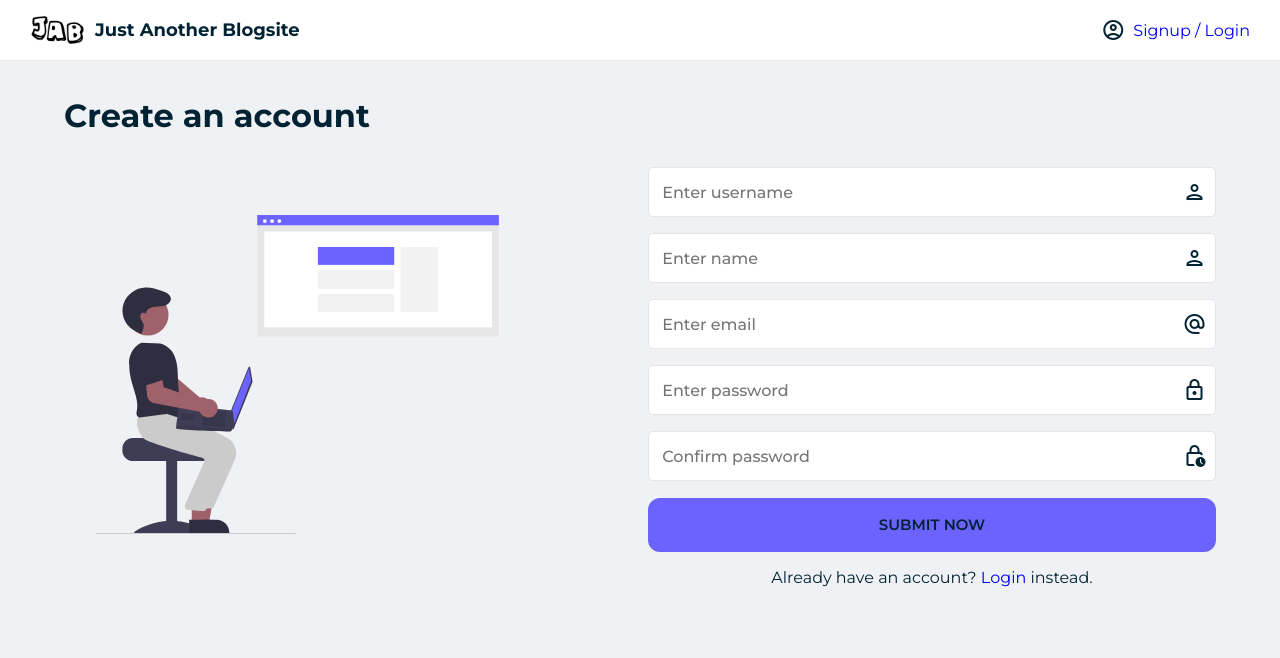
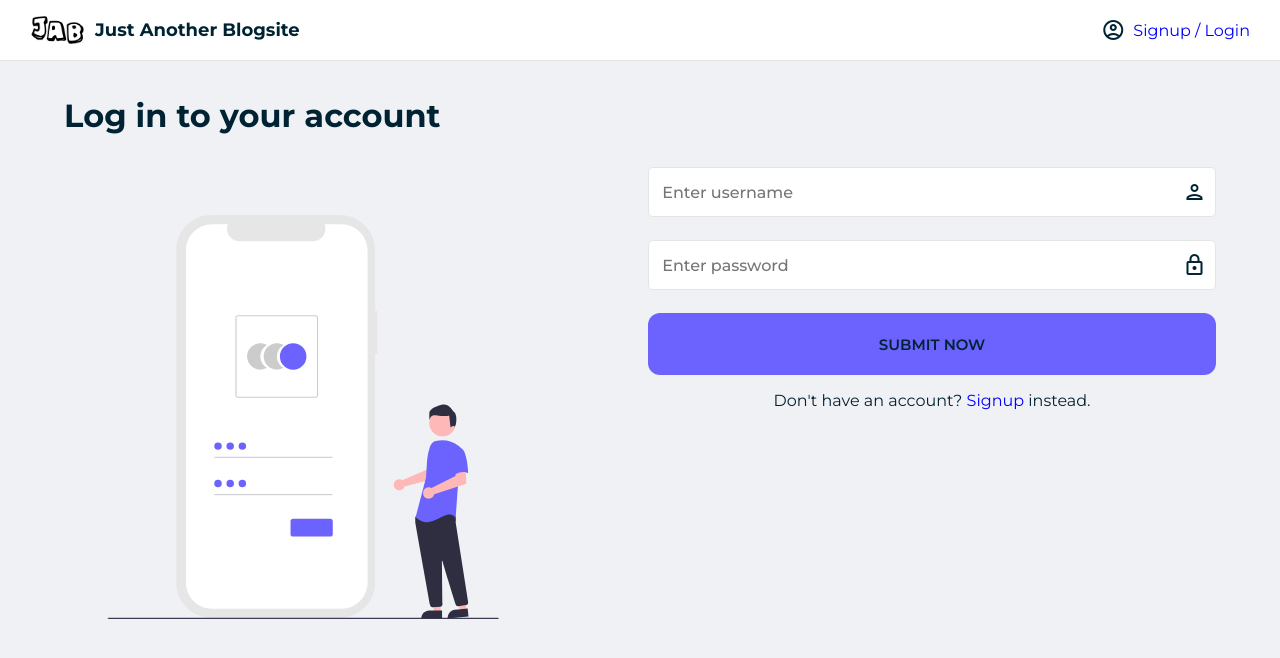
Before and after one commit to s-da-sailor/blog-site-frontend, a React (Create React App) app: page /login in a window 1280 px wide. Shown: the top 658 px of the page. Built offline with nearby package versions, Linux system fonts and the light colour scheme.

Commit message:
Issue2: Create Components for Login Page and Finalize Signup and Login Page

```diff
--- a/src/components/App.js
+++ b/src/components/App.js
@@ -1,11 +1,11 @@
 import '../styles/App.css';
 import Layout from './Layout';
-import Signup from './pages/Signup';
+import Login from './pages/Login';
 
 function App() {
   return (
     <Layout>
-      <Signup />
+      <Login />
     </Layout>
   );
 }
--- a/src/components/Illustration.js
+++ b/src/components/Illustration.js
@@ -1,10 +1,5 @@
 import classes from '../styles/Illustration.module.css';
-import signupImage from '../assets/images/signup.svg';
 
-export default function Illustration() {
-  return (
-    <div className={classes.illustration}>
-      <img src={signupImage} alt="Signup" />
-    </div>
-  );
+export default function Illustration({ children }) {
+  return <div className={classes.illustration}>{children}</div>;
 }
--- /dev/null
+++ b/src/components/pages/Login.js
@@ -0,0 +1,31 @@
+import Form from '../Form';
+import Illustration from '../Illustration';
+import classes from '../../styles/Login.module.css';
+import TextInput from '../TextInput';
+import Button from '../Button';
+import loginImagePath from '../../assets/images/login.svg';
+
+export default function Login() {
+  return (
+    <>
+      <h1>Log in to your account</h1>
+
+      <div className="column">
+        <Illustration>
+          <img src={loginImagePath} alt="Login" />
+        </Illustration>
+        <Form className={`${classes.login}`}>
+          <TextInput type="text" placeholder="Enter username" icon="person" />
+
+          <TextInput type="password" placeholder="Enter password" icon="lock" />
+
+          <Button>Submit Now</Button>
+
+          <div className="info">
+            Don't have an account? <a href="signup.html">Signup</a> instead.
+          </div>
+        </Form>
+      </div>
+    </>
+  );
+}
--- a/src/components/pages/Signup.js
+++ b/src/components/pages/Signup.js
@@ -3,6 +3,7 @@ import Illustration from '../Illustration';
 import classes from '../../styles/Signup.module.css';
 import TextInput from '../TextInput';
 import Button from '../Button';
+import signupImagePath from '../../assets/images/signup.svg';
 
 export default function Signup() {
   return (
@@ -10,7 +11,9 @@ export default function Signup() {
       <h1>Create an account</h1>
 
       <div className="column">
-        <Illustration />
+        <Illustration>
+          <img src={signupImagePath} alt="Signup" />
+        </Illustration>
         <Form className={`${classes.signup}`}>
           <TextInput type="text" placeholder="Enter username" icon="person" />
 
--- /dev/null
+++ b/src/styles/Login.module.css
@@ -0,0 +1,3 @@
+.login {
+  height: 330px;
+}
```
Also changed, not shown: src/assets/images/login.svg (added).
